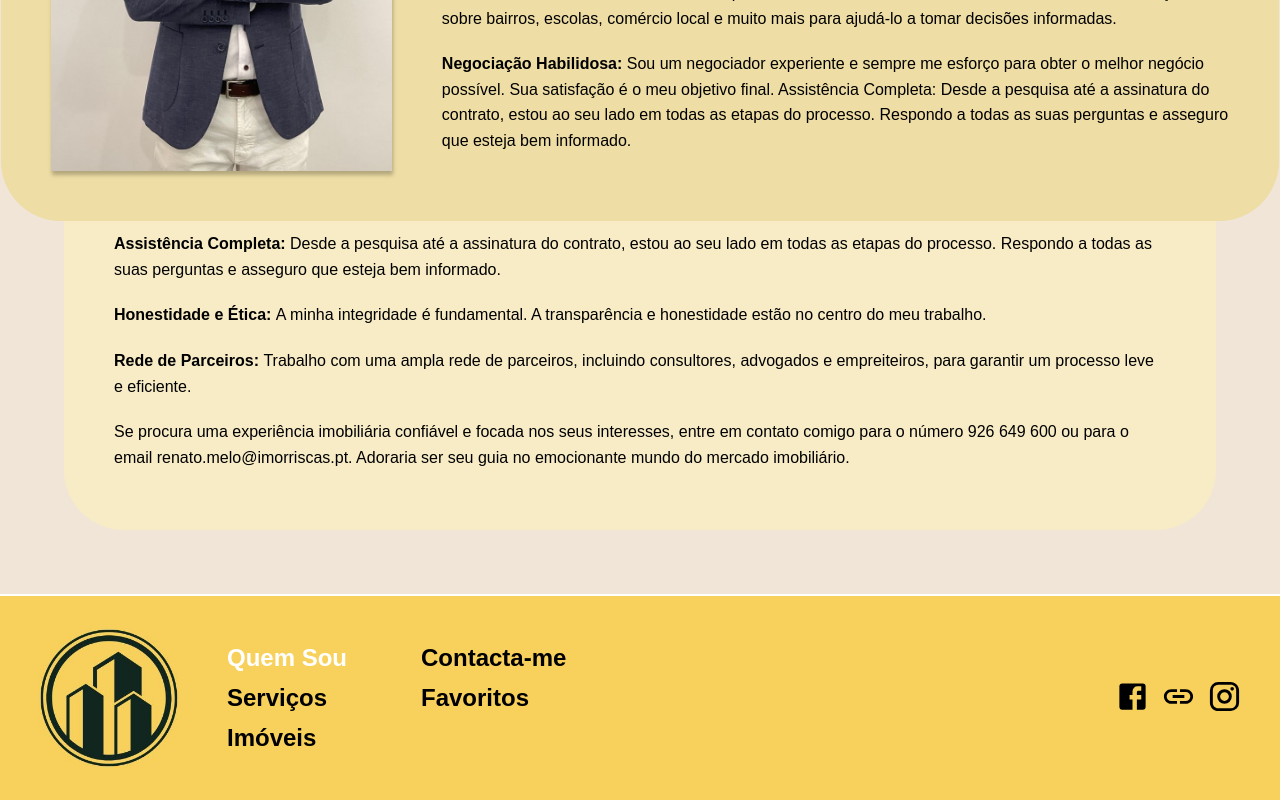
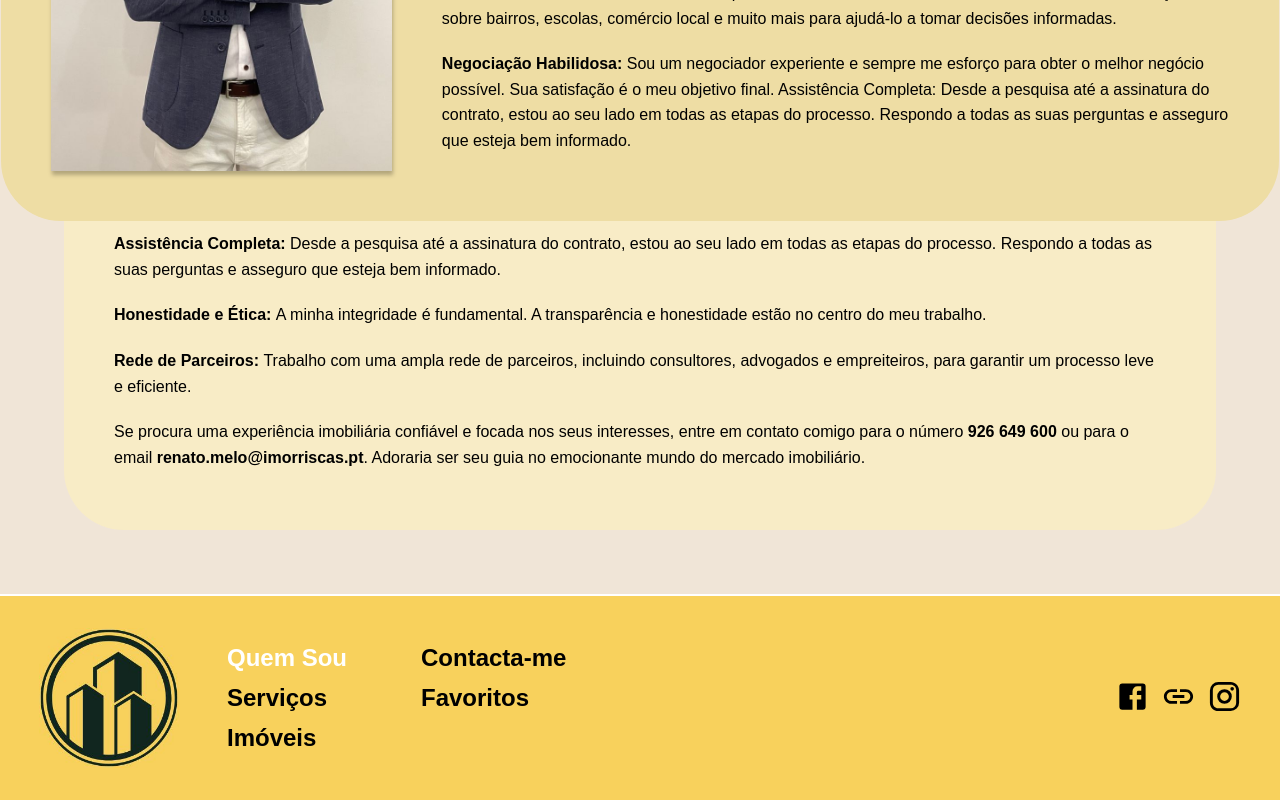
Before and after one commit to Mafaldaandre/RenatoMeloConsultor, a React (Create React App) app: page / in a window 1280 px wide. Shown: the part 868-1668 px from the top of the page. Built offline with nearby package versions, Linux system fonts and the light colour scheme.

Commit message:
correçoes

```diff
--- a/src/pages/initialPage/InitialPage.tsx
+++ b/src/pages/initialPage/InitialPage.tsx
@@ -154,8 +154,9 @@ export const InitialPage = () => {
         </AboutConsultant>
         <AboutConsultant>
           Se procura uma experiência imobiliária confiável e focada nos seus
-          interesses, entre em contato comigo para o número 926 649 600 ou para
-          o email renato.melo@imorriscas.pt. Adoraria ser seu guia no
+          interesses, entre em contato comigo para o número{" "}
+          <strong>926 649 600</strong> ou para o email{" "}
+          <strong>renato.melo@imorriscas.pt</strong>. Adoraria ser seu guia no
           emocionante mundo do mercado imobiliário.
         </AboutConsultant>
       </LeftContent>
```
